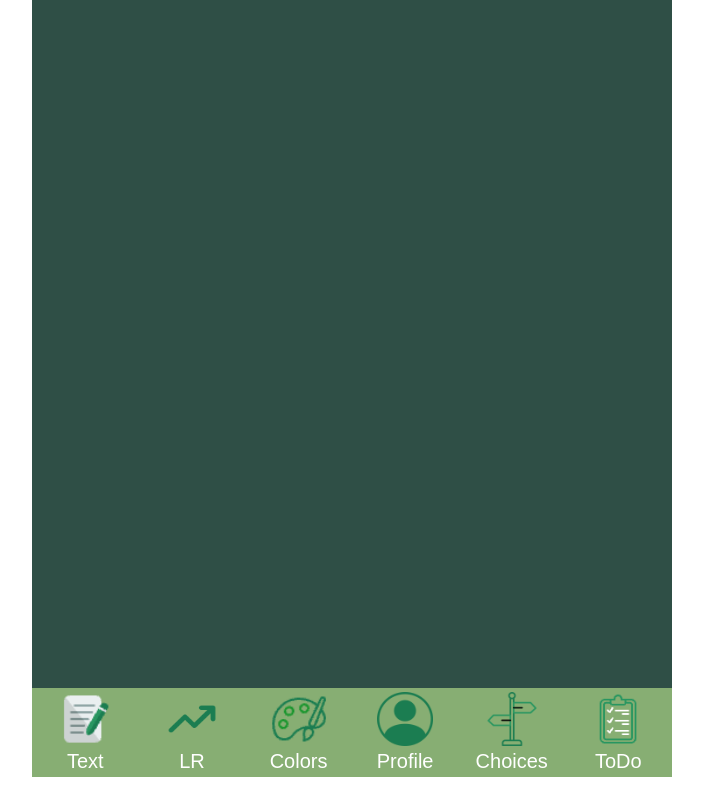
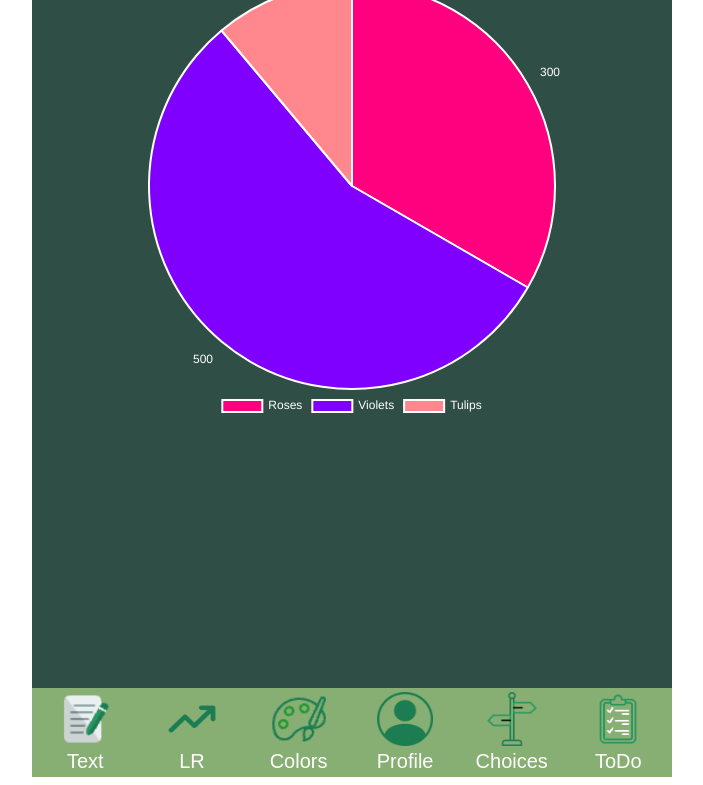
Before and after one commit to JxrleyE/CMSC434, a website with bundled scripts: page index.html in a window 1280 px wide. Both pictures are taken after a click on the button "Colors". Shown: the part 191-976 px from the top of the page, without its empty margins (288-991 px from the left). Built offline with nearby package versions, Linux system fonts and the light colour scheme.

Commit message:
added pie chart

```diff
--- a/index.html
+++ b/index.html
@@ -4,6 +4,8 @@
     <meta charset="UTF-8" />
     <meta name="viewport" content="width=device-width, initial-scale=1.0" />
     <title>Main Page</title>
+    <script src="chart.js"></script>
+    <script src="chartjs-plugin-datalabels.js"></script>
     <script src="script.js" defer></script>
     <link rel="stylesheet" href="style.css" />
   </head>
@@ -32,7 +34,8 @@
       </div>
 
       <div id="Colors" class="tabcontent">
-        <h1> Colors Example </h1>
+        <h1>-Colors Example-</h1>
+        <canvas id="myChart"></canvas>
       </div>
 
       <div id="Profile" class="tabcontent">
--- a/script.js
+++ b/script.js
@@ -11,3 +11,53 @@ function openCity(tab) {
 }
 // Get the element with id="defaultOpen" and click on it
 document.getElementById("defaultOpen").click();
+
+// Creating chart and inserting it into colors div
+
+Chart.register(ChartDataLabels)
+
+const ctx = document.getElementById("myChart")
+
+new Chart(ctx, {
+    type: "pie",
+
+    data: {
+      labels: [
+        "Roses",
+        "Violets",
+        "Tulips",
+      ],
+        datasets: [{
+            data: [300, 500, 100],
+            backgroundColor: [
+              'rgb(255, 0, 127)',
+              'rgb(127, 0, 255)',
+              'rgb(255, 135, 141)'
+            ],
+        }]
+    },
+
+    options: {
+      layout: {
+        padding: {
+        top: 35,
+        bottom: 65,
+        }
+    },
+      plugins: {
+          legend: {
+            labels: {
+              color: 'White'
+            },
+            position: 'bottom'
+          },
+
+          datalabels: {
+          anchor: 'end',
+          align: 'end',
+          offset: 10,
+          color: 'white',
+          }
+      }
+    }
+});
```
